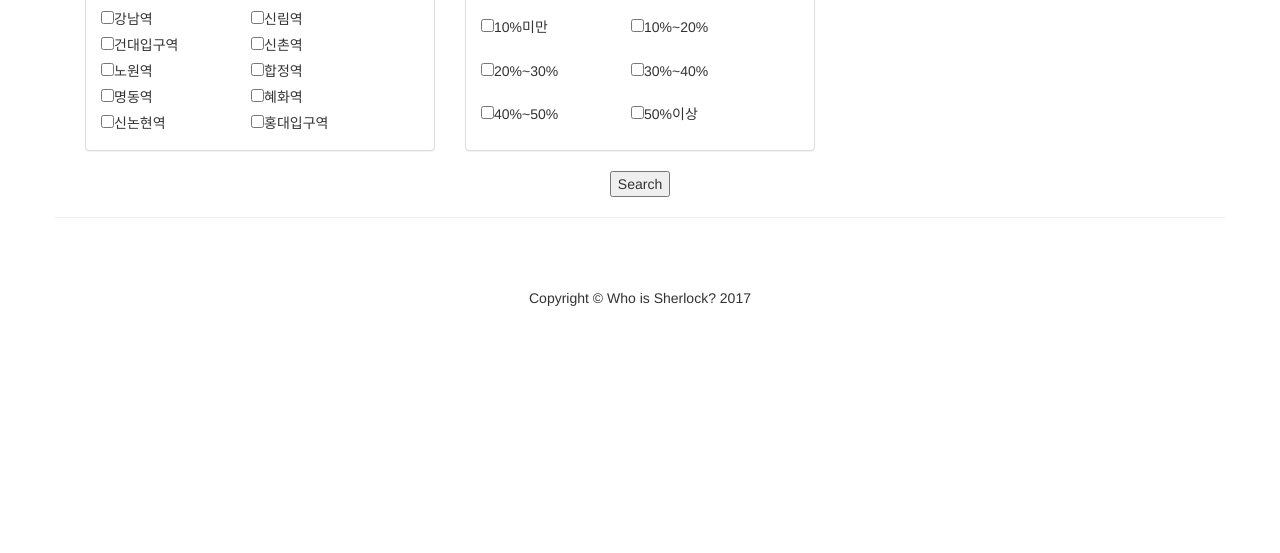
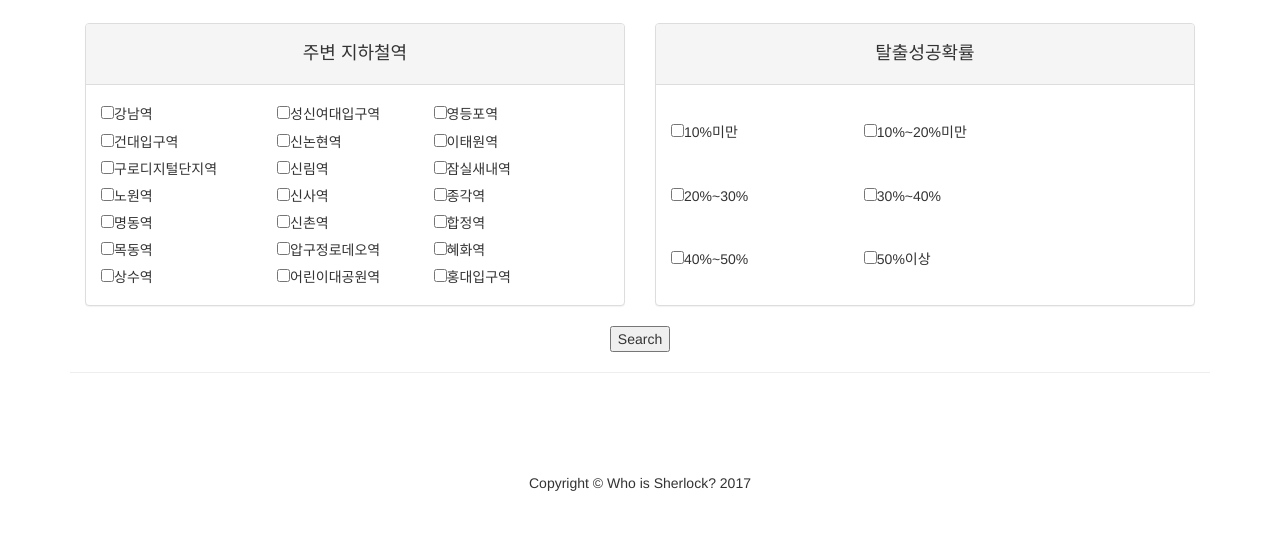
Before and after one commit to HuiwonKo/Sherlock, a Django app: page /cafe/ in a window 1280 px wide. Shown: the part 452-1005 px from the top of the page. Before the commit the page ends 758 px from the top, so only its background shows below. Run offline with Django 3.2, Linux system fonts and the light colour scheme; some libraries are stand-ins or nearby versions.

Commit message:
layout.html에 Slider추가 및 지하철역 추가

```diff
--- a/Sherlock/cafe/templates/cafe/index.html
+++ b/Sherlock/cafe/templates/cafe/index.html
@@ -8,47 +8,62 @@
         <form method="POST" action="#search">
         {% csrf_token %}
             <div class="container">
-                <div class="col-md-4">
+                <div class="col-md-6">
                     <div class="panel panel-default">
                         <div class="panel-heading" >
-                            <h4><i class="fa fa-fw fa-check"></i><center>주변 지하철역</center></h4>
+                            <h4><center>주변 지하철역</center></h4>
                         </div>
                         <div class="panel-body">
-                            <table width=300 height=130>
+                            <table width=450 height=190>
                             <tr>
                                 <td><input type="checkbox" name="station" value="1">강남역</td>
-                                <td><input type="checkbox" name="station" value="6">신림역</td>
+                                <td><input type="checkbox" name="station" value="8">성신여대입구역</td>
+                                <td><input type="checkbox" name="station" value="15">영등포역</td>
                             </tr>
                             <tr>
                                 <td><input type="checkbox" name="station" value="2">건대입구역</td>
-                                <td><input type="checkbox" name="station" value="7">신촌역</td>
+                                <td><input type="checkbox" name="station" value="9">신논현역</td>
+                                <td><input type="checkbox" name="station" value="16">이태원역</td>
                             </tr>
                             <tr>
-                                <td><input type="checkbox" name="station" value="3">노원역</td>
-                                <td><input type="checkbox" name="station" value="8">합정역</td>
+                                <td><input type="checkbox" name="station" value="3">구로디지털단지역</td>
+                                <td><input type="checkbox" name="station" value="10">신림역</td>
+                                <td><input type="checkbox" name="station" value="17">잠실새내역</td>
                             </tr>
                             <tr>
-                                <td><input type="checkbox" name="station" value="4">명동역</td>
-                                <td><input type="checkbox" name="station" value="9">혜화역</td>
+                                <td><input type="checkbox" name="station" value="4">노원역</td>
+                                <td><input type="checkbox" name="station" value="11">신사역</td>
+                                <td><input type="checkbox" name="station" value="18">종각역</td>
                             </tr>
                             <tr>
-                                <td><input type="checkbox" name="station" value="5">신논현역</td>
-                                <td><input type="checkbox" name="station" value="10">홍대입구역</td>
+                                <td><input type="checkbox" name="station" value="5">명동역</td>
+                                <td><input type="checkbox" name="station" value="12">신촌역</td>
+                                <td><input type="checkbox" name="station" value="19">합정역</td>
+                            </tr>
+                            <tr>
+                                <td><input type="checkbox" name="station" value="6">목동역</td>
+                                <td><input type="checkbox" name="station" value="13">압구정로데오역</td>
+                                <td><input type="checkbox" name="station" value="20">혜화역</td>
+                            </tr>
+                            <tr>
+                                <td><input type="checkbox" name="station" value="7">상수역</td>
+                                <td><input type="checkbox" name="station" value="14">어린이대공원역</td>
+                                <td><input type="checkbox" name="station" value="21">홍대입구역</td>
                             </tr>
                             </table>
                         </div>
                     </div>
                 </div>
-                <div class="col-md-4">
+                <div class="col-md-6">
                     <div class="panel panel-default">
                         <div class="panel-heading">
-                            <h4><i class="fa fa-fw fa-gift"></i><center>탈출성공확률</center></h4>
+                            <h4><center>탈출성공확률</center></h4>
                         </div>
                         <div class="panel-body">
-                        <table width=300 height=130>
+                        <table width=450 height=190>
                             <tr>
                                 <td><input type="checkbox" name="level" value="1">10%미만</td>
-                                <td><input type="checkbox" name="level" value="2">10%~20%</td>
+                                <td><input type="checkbox" name="level" value="2">10%~20%미만</td>
                             </tr>
                             <tr>
                                 <td><input type="checkbox" name="level" value="3">20%~30%</td>
@@ -62,12 +77,14 @@
                         </div>
                     </div>
                 </div>
+                <!--
                 <div class="col-md-4">
                     <div class="panel panel-default">
                         <div class="panel-heading"></div>
                          <div class="panel-body"></div>
                     </div>
                 </div>
+                -->
             </div>
             <div style="text-align: center;">
                 <input type="submit" value="Search" />
--- a/Sherlock/cafe/templates/cafe/layout.html
+++ b/Sherlock/cafe/templates/cafe/layout.html
@@ -15,10 +15,10 @@
     <link href="{% static "bootstrap/css/bootstrap.min.css" %}" rel="stylesheet">
 
     <!-- Custom CSS -->
-    <link href="{% static "bootstrap/css/modern-business.css" %} rel="stylesheet">
+    <link href="{% static "bootstrap/css/modern-business.css" %}" rel="stylesheet">
 
     <!-- Custom Fonts -->
-    <link href="{% static "bootstrap/font-awesome/css/font-awesome.min.css" %} rel="stylesheet" type="text/css">
+    <link href="{% static "bootstrap/font-awesome/css/font-awesome.min.css" %}" rel="stylesheet" type="text/css">
 
     <!-- HTML5 Shim and Respond.js IE8 support of HTML5 elements and media queries -->
     <!-- WARNING: Respond.js doesn't work if you view the page via file:// -->
```
Also changed, not shown: other parts of Sherlock/cafe/templates/cafe/layout.html (+42 -37 lines), Sherlock/cafe/choices.py (+19 -8 lines).
